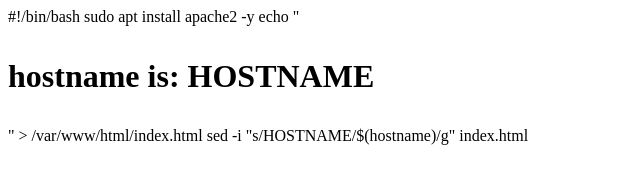
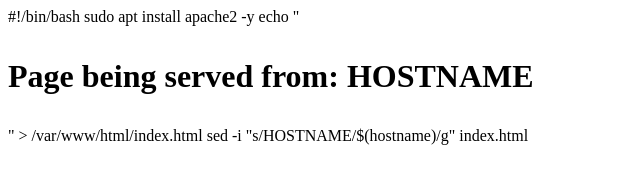
Before and after one commit to manjitsingh-yadav/web-practice, a plain HTML site: page index.html in a window 1280 px wide. Shown: the whole page, without its empty margins (0-640 px from the left). Drawn offline with Linux system fonts and the light colour scheme.

Commit message:
Update index.html

```diff
--- a/index.html
+++ b/index.html
@@ -1,6 +1,6 @@
 #!/bin/bash
 sudo apt install apache2 -y
 echo "<html><body>
-                <h1><p>hostname is: HOSTNAME</p></h1>
+                <h1><p>Page being served from: HOSTNAME</p></h1>
 </body></html>" > /var/www/html/index.html
 sed -i "s/HOSTNAME/$(hostname)/g" index.html
```
